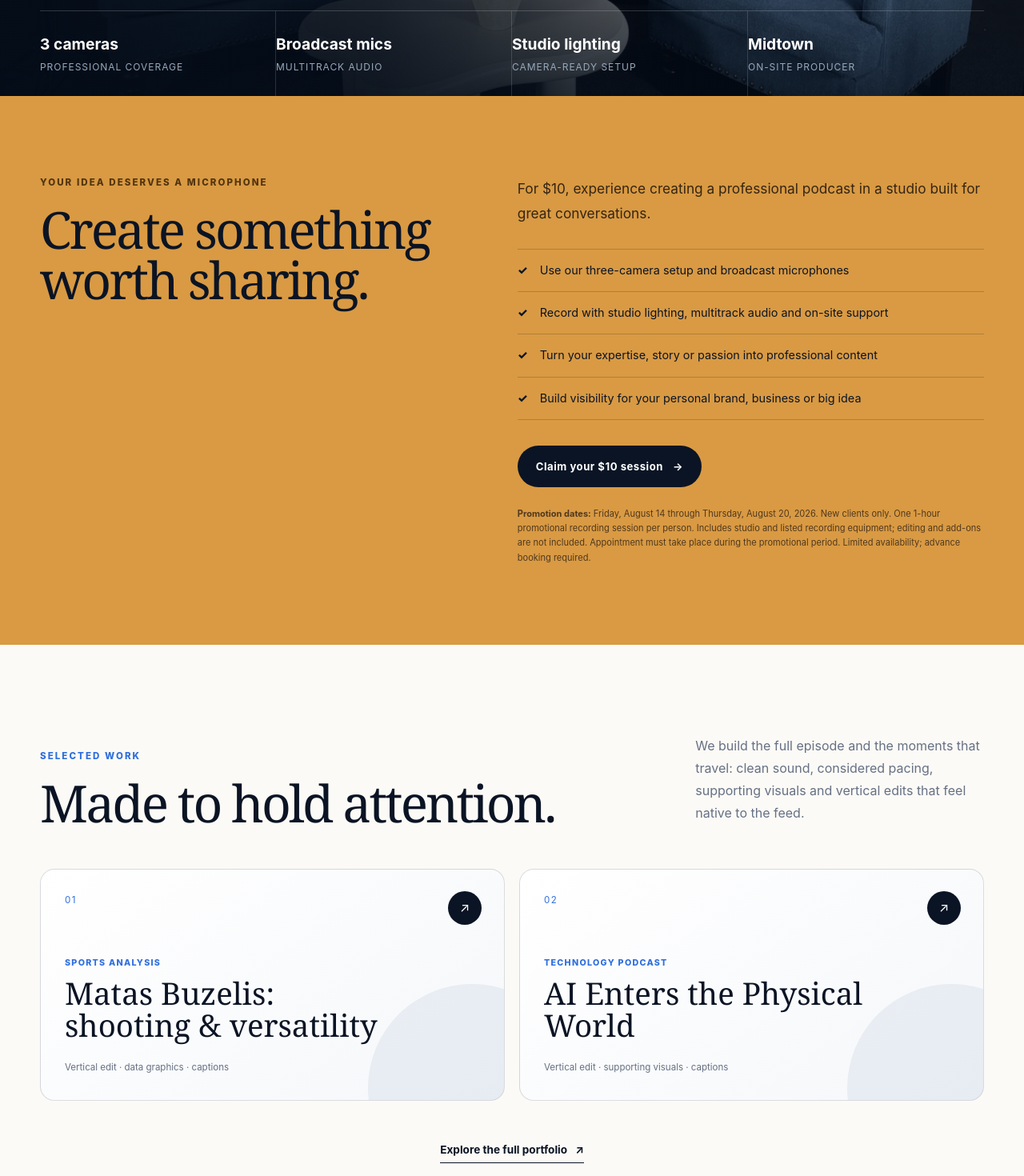
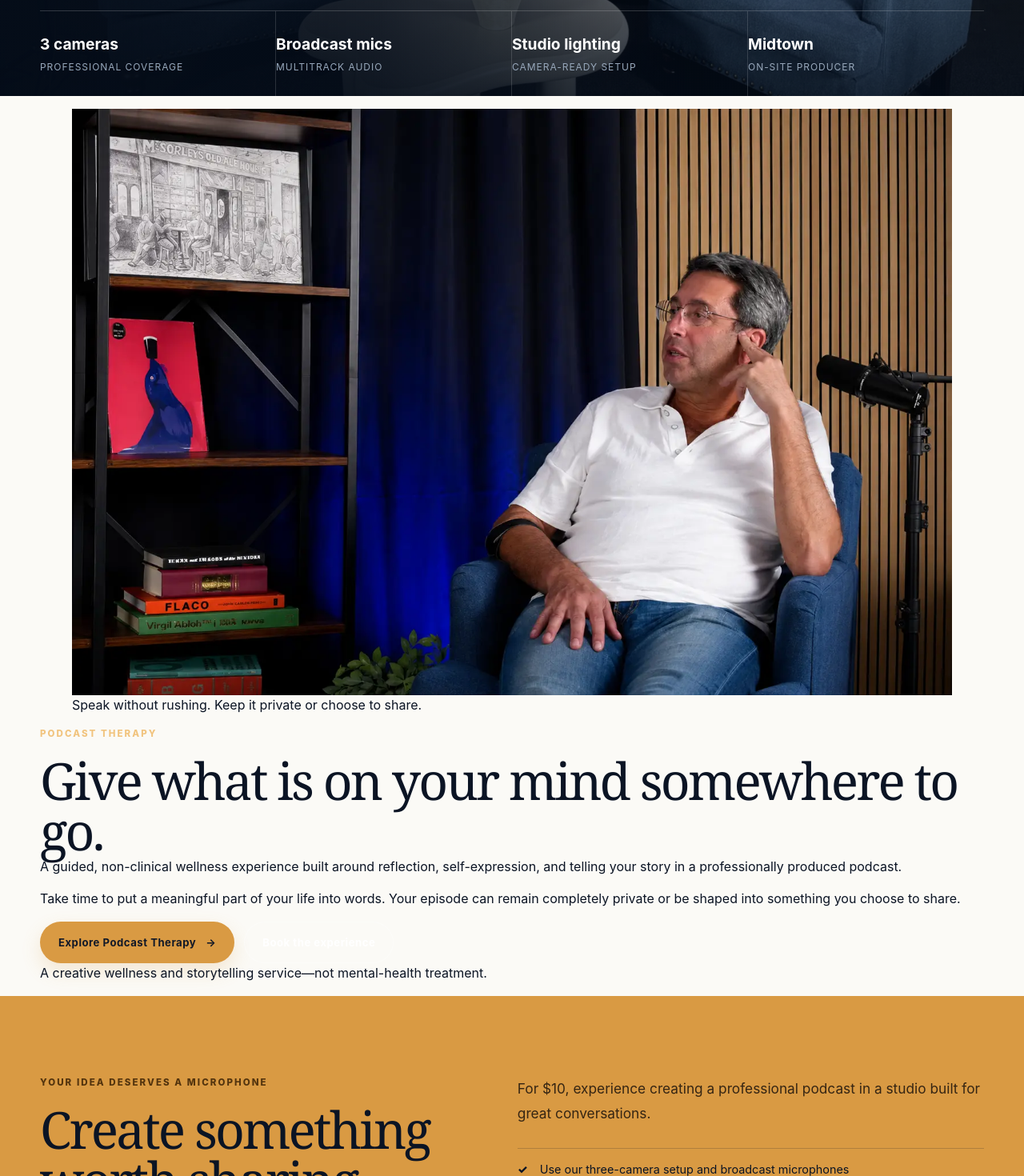
Before and after one commit to ezraberke/-Virgopodcast, a Next.js app: page / in a window 1280 px wide. Shown: the part 740-2210 px from the top of the page at 80% size. Built offline with nearby package versions, Linux system fonts and the light colour scheme.

Commit message:
feat: feature Podcast Therapy on homepage

```diff
--- a/app/page.tsx
+++ b/app/page.tsx
@@ -46,13 +46,12 @@ const prices = [
   {
     eyebrow: "For podcasters",
     title: "Podcast Starter Kit",
-    description: "A polished full episode, vertical social edits and a managed launch backed by our 100-real-viewer guarantee.",
+    description: "A polished full episode plus vertical social edits that turn one recording into a repeatable content pipeline.",
     price: "$160",
     note: "one hour",
     rows: ["2 hours — $250", "Half day — $350", "Full day — $550"],
     href: "/book",
     podcast: true,
-    guarantee: "100 real viewers—or your money back",
   },
   {
     eyebrow: "For creators",
@@ -96,6 +95,41 @@ export default function Home() {
             <div><strong>Broadcast mics</strong><span>multitrack audio</span></div>
             <div><strong>Studio lighting</strong><span>camera-ready setup</span></div>
             <div><strong>Midtown</strong><span>on-site producer</span></div>
+          </div>
+        </section>
+
+        <section className="home-therapy-spotlight" id="podcast-therapy">
+          <div className="container home-therapy-grid">
+            <figure className="home-therapy-visual">
+              <img
+                src="/assets/podcast-therapy-listening-space.webp"
+                alt="A guest reflecting during a conversation in the VIRGO recording studio"
+              />
+              <figcaption>Speak without rushing. Keep it private or choose to share.</figcaption>
+            </figure>
+            <div className="home-therapy-copy">
+              <p className="eyebrow light">Podcast Therapy</p>
+              <h2>Give what is on your mind somewhere to go.</h2>
+              <p className="home-therapy-lead">
+                A guided, non-clinical wellness experience built around reflection,
+                self-expression, and telling your story in a professionally produced podcast.
+              </p>
+              <p>
+                Take time to put a meaningful part of your life into words. Your episode can
+                remain completely private or be shaped into something you choose to share.
+              </p>
+              <div className="button-row">
+                <a className="button button-primary" href="/podcast-therapy">
+                  Explore Podcast Therapy <span aria-hidden="true">→</span>
+                </a>
+                <a className="button button-ghost" href="/book?experience=podcast-therapy#booking-calendar">
+                  Book the experience
+                </a>
+              </div>
+              <p className="home-therapy-note">
+                A creative wellness and storytelling service—not mental-health treatment.
+              </p>
+            </div>
           </div>
         </section>
 
@@ -226,7 +260,6 @@ export default function Home() {
                   <p className="price-eyebrow">{price.eyebrow}</p>
                   <h3>{price.title}</h3>
                   <p className="price-description">{price.description}</p>
-                  {price.guarantee && <p className="price-guarantee"><span aria-hidden="true">✓</span>{price.guarantee}</p>}
                   <div className="price"><strong>{price.price}</strong><span>/{price.note}</span></div>
                   <ul>{price.rows.map((row) => <li key={row}>{row}</li>)}</ul>
                   <a className={price.featured ? "button button-primary full" : "button button-dark full"} href={price.href}>
@@ -243,10 +276,10 @@ export default function Home() {
           <div className="container">
             <div className="results-intro">
               <div>
-                <p className="eyebrow light">Podcast Starter Kit · proof of reach</p>
-                <h2>A launch built to get your podcast seen.</h2>
+                <p className="eyebrow light">Production with proof</p>
+                <h2>Content should do more than look finished.</h2>
               </div>
-              <p>These are real VIRGO channel results—not stock examples. They show the visibility a coordinated recording, editing and launch workflow can create.</p>
+              <p>These are real results from content produced through VIRGO’s workflow—showing what happens when the recording, edit and launch work as one system.</p>
             </div>
             <div className="results-grid">
               <figure>
@@ -254,15 +287,15 @@ export default function Home() {
                 <figcaption><strong>3.6K views</strong><span>3.4K more than the channel’s usual performance</span></figcaption>
               </figure>
               <figure>
-                <img src="/assets/podcast-starter-kit-results.webp" alt="YouTube Studio analytics showing 3,246 views, 125 watch hours and 8 new subscribers in 28 days" loading="lazy" />
-                <figcaption><strong>3,246 views · 125 watch hours</strong><span>Recent VIRGO channel performance across 28 days</span></figcaption>
+                <img src="/assets/creator-results-channel.webp" alt="YouTube Studio analytics showing 2.8 thousand views and 156.9 watch hours in 28 days" loading="lazy" />
+                <figcaption><strong>2.8K views · 156.9 hours</strong><span>Real audience growth across a 28-day period</span></figcaption>
               </figure>
             </div>
             <div className="guarantee-card">
-              <p className="eyebrow light">Podcast Starter Kit guarantee</p>
+              <p className="eyebrow light">Creator Starter Kit guarantee</p>
               <h3>100 real viewers—or your money back.</h3>
-              <p>We guarantee at least 100 combined organic views across the short-form launch clips included with your Podcast Starter Kit within 30 days of the first post. If we miss that mark, we refund your Podcast Starter Kit fee. No purchased views and no bots. Recent performance is evidence of our work, not a promise of identical results.</p>
-              <a className="button button-primary" href="/book#podcast-starter-kit">Book the Podcast Starter Kit <span aria-hidden="true">→</span></a>
+              <p>The guarantee applies only to Creator Starter Kit content produced and distributed through VIRGO-managed channels. Final terms are confirmed in the booking agreement.</p>
+              <a className="button button-primary" href="/book#creator-kit">Build your creator launch <span aria-hidden="true">→</span></a>
             </div>
           </div>
         </section>
@@ -291,8 +324,8 @@ export default function Home() {
             <div className="faq-list">
               <details><summary>How fast will I receive my video?</summary><p>Videos recorded in the studio are delivered in less than 24 hours. Larger packages or advanced graphics may need a custom timeline.</p></details>
               <details><summary>Can a remote guest join?</summary><p>Yes. We can bring a remote guest into the conversation with clean audio and video.</p></details>
-              <details><summary>What is the Podcast Starter Kit?</summary><p>It combines a studio recording, a polished full episode, vertical social edits and a managed launch designed to introduce your podcast to real viewers.</p></details>
-              <details><summary>How does the 100-viewer guarantee work?</summary><p>We guarantee at least 100 combined organic views across the short-form launch clips included with your Podcast Starter Kit within 30 days of the first post. If we miss that mark, we refund your Podcast Starter Kit fee. Final deliverables are confirmed in your booking agreement.</p></details>
+              <details><summary>What is the Creator Starter Kit?</summary><p>It combines a one-hour recording session, finished social content and a managed launch designed to get your work in front of real viewers.</p></details>
+              <details><summary>How does the 100-viewer guarantee work?</summary><p>It applies only to Creator Starter Kit content distributed through VIRGO-managed channels. The exact deliverables and guarantee terms are included in your booking agreement.</p></details>
             </div>
           </div>
         </section>
```
